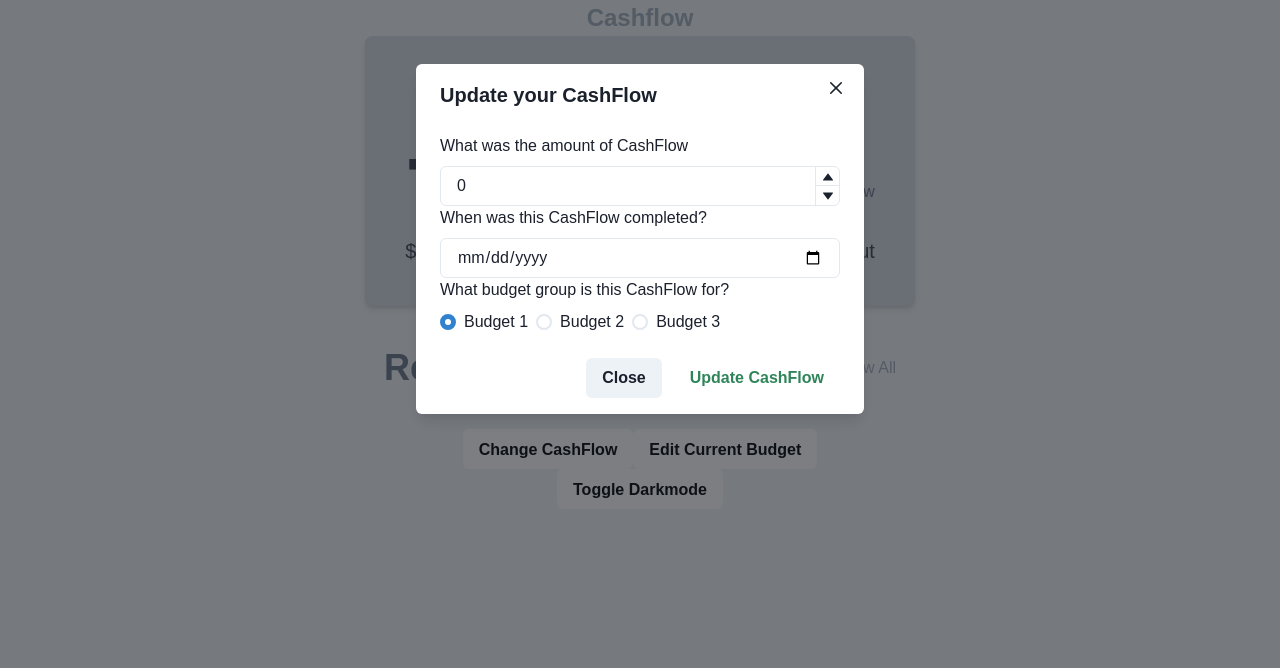
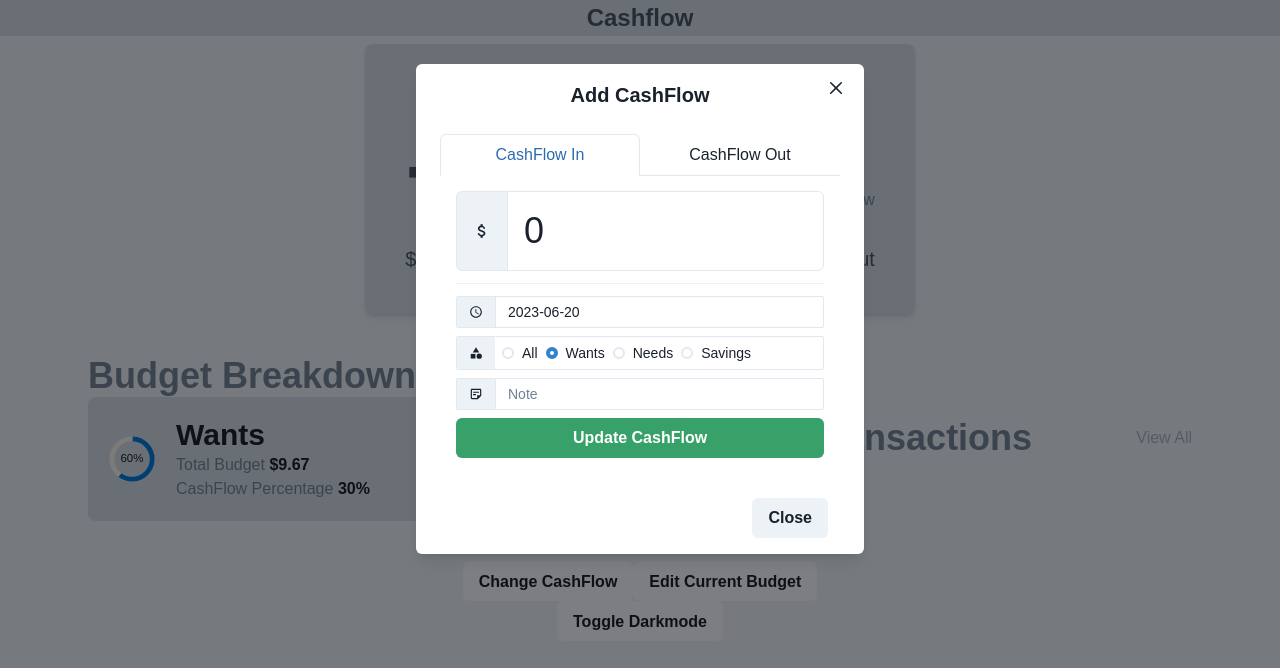
Before and after one commit to meguta/cashflow, a React (Create React App) app: page / in a window 1280 px wide. Both pictures are taken after a click on the button "Change CashFlow". Shown: the top 668 px of the page. Built offline with nearby package versions, Linux system fonts and the light colour scheme.

Commit message:
updated adding cashflow/started budget breakdown

```diff
--- a/package.json
+++ b/package.json
@@ -11,8 +11,10 @@
     "@testing-library/react": "^13.4.0",
     "@testing-library/user-event": "^13.5.0",
     "framer-motion": "^10.12.16",
+    "moment": "^2.29.4",
     "react": "^18.2.0",
     "react-dom": "^18.2.0",
+    "react-icons": "^4.10.1",
     "react-scripts": "5.0.1",
     "web-vitals": "^2.1.4"
   },
--- a/src/App.js
+++ b/src/App.js
@@ -1,28 +1,37 @@
 import {
-  Box, Flex, Text, Heading, Progress, Button,
+  Box, Flex, Text, Heading, Button,
+  CircularProgress, CircularProgressLabel,
   Tabs, TabList, TabPanels, Tab, TabPanel,
   Modal, ModalOverlay, ModalContent, ModalHeader, ModalFooter, ModalBody, ModalCloseButton,
   FormControl, FormLabel, FormErrorMessage, FormHelperText,
-  NumberInput, NumberInputField, NumberInputStepper, NumberIncrementStepper, NumberDecrementStepper,
+  Input, InputGroup,
   RadioGroup, Stack, Radio,
   useToast,
-  Input,
   Stat, StatLabel, StatNumber, StatHelpText, StatArrow, StatGroup,
   useDisclosure,
-  useColorMode
+  Icon,
+  useColorMode,
+  InputLeftAddon,
+  Divider
 } from "@chakra-ui/react"
 
+import { MdAttachMoney, MdOutlineAccessTime, MdCategory, MdOutlineStickyNote2 } from 'react-icons/md'
+
+import moment from 'moment'
 import { useState } from 'react'
 
 
 function App() {
-  const {toggleColorMode} = useColorMode()
+  const { toggleColorMode } = useColorMode()
   const [cashIn, setCashIn] = useState(32.22)
   const [cashOut, setCashOut] = useState(16.33)
 
-  const [cashFlowAmount, setCashFlowAmount] = useState(0)
-  const [cashFlowDate, setCashFlowDate] = useState("")
-  const [cashFlowBudget, setCashFlowBudget] = useState("budget1")
+  const [cashFlowInAmount, setCashFlowInAmount] = useState(0)
+  const [cashFlowOutAmount, setCashFlowOutAmount] = useState(0)
+  const [cashFlowDate, setCashFlowDate] = useState(moment().format("YYYY-MM-DD"))
+  const [cashFlowBudget, setCashFlowBudget] = useState("Wants")
+  const [cashFlowNote, setCashFlowNote] = useState("")
+  const [budgetDivisons, setBudgetDivisions] = useState([30, 50, 20])
 
   const [transactionList, setTransactionList] = useState([])
 
@@ -30,48 +39,56 @@ function App() {
   const toast = useToast()
 
   function handleUpdateCashflow(e) {
-    if (cashFlowAmount > 0) {
-      console.log(cashFlowAmount)
-      setCashIn(curr => (Number(curr)+Number(cashFlowAmount)))
-    } else if (cashFlowAmount < 0) {
-      setCashOut(curr => (Number(curr)-Number(cashFlowAmount)))
+    if (e.currentTarget.id === "in") {
+      console.log(cashFlowInAmount)
+      setCashIn(curr => (Number(curr) + Number(cashFlowInAmount)))
+    } else if (e.currentTarget.id === "out") {
+      setCashOut(curr => (Number(curr) + Number(cashFlowOutAmount)))
     }
     const transaction = {
-      value: Number(cashFlowAmount),
+      value: (e.currentTarget.id === "in" ? Number(cashFlowInAmount) : Number(-cashFlowOutAmount)),
       time: cashFlowDate,
-      budget: cashFlowBudget}
+      budget: cashFlowBudget,
+      note: cashFlowNote
+    }
     setTransactionList(prev => [...prev, transaction])
     console.log(transactionList)
-
-    toast({title: 'CashFlow updated.',
-           description: "You've added a CashFlow of $" + Number(cashFlowAmount).toFixed(2) + ".",
+    let toastDescription = (e.currentTarget.id === "in" ? `Your CashFlow has increased by $${Number(cashFlowInAmount).toFixed(2)}.` : `Your CashFlow has decreased by $${Number(cashFlowOutAmount).toFixed(2)}.`)
+    toast({
+      title: 'CashFlow updated.',
+      description: toastDescription,
       status: 'success',
       duration: 9000,
-           isClosable: true})
+      isClosable: true
+    })
     onClose(e)
   }
 
 
-  function displayBudget(budgetName) {
-    const budgetTransactions = transactionList.filter(trans => trans.budget === budgetName)
-    const budgetRender = budgetTransactions.map(trans =>
-      <Flex width="100%" background="gray.300" rounded="md" boxShadow="inner" padding="4" margin="2"justifyContent="space-between">
-        <Text>Category</Text>
+  function displayRecentTransactions() {
+    const transactionRender = transactionList.map(trans =>
+      <Flex width="100%" background="gray.300" rounded="md" boxShadow="inner" padding="4" margin="2" justifyContent="space-between">
         <Box>
-          <Text>{ trans.value > 0 ? "+ $"+trans.value : "- $"+trans.value}</Text>
-          <Text>{Date(trans.time)}</Text>
+
+          <Text as="span" color="gray.500" margin="2">{trans.budget}</Text>
+          <Text as="span" fontSize="xl" textAlign="start" margin="2">{trans.note}</Text>
+
+        </Box>
+        <Box>
+          <Text>{trans.value > 0 ? "+ $" + trans.value : "- $" + (-trans.value)}</Text>
+          <Text color="gray.400">{moment(trans.time, "YYYY-MM-DD").calendar()}</Text>
         </Box>
 
       </Flex>
 
 
     )
-    return budgetRender
+    return transactionRender
   }
 
   return (
     <Flex height="100vh" bg="gray.200" alignItems="center" direction="column">
-    <Text fontSize="2xl" color="gray.400" fontWeight="extrabold">Cashflow</Text>
+      <Text backgroundColor="gray.300" mb="2" textAlign="center" width="100%" fontSize="2xl" color="gray.600" fontWeight="extrabold">Cashflow</Text>
       <Flex color="gray.500" boxShadow="md" rounded="lg" padding="10" paddingTop="5" background="gray.300" justifyContent="center" direction="column">
         <Text textAlign="center" fontSize="2xl" fontWeight="bold">Total CashFlow</Text>
         <Box>
@@ -83,58 +100,141 @@ function App() {
           <Text fontSize="xl" color="gray.600">${cashOut.toFixed(2)} out</Text>
         </Flex>
       </Flex>
-      <Flex width="40vw" margin="10"  justifyContent="center" direction="column">
+      <Flex>
+        <Flex width="40vw" margin="10" direction="column">
+          <Heading as="span" textAlign="start " color="gray.500">Budget Breakdown</Heading>
+          <Stack>
+          <Flex backgroundColor="gray.300" rounded="lg" padding="5" alignItems="center">
+              <CircularProgress value={60} mr="5">
+                <CircularProgressLabel>60%</CircularProgressLabel>
+              </CircularProgress>
+              <Box>
+                <Heading fontSize="3xl">Wants</Heading>
+                <Text as="span" color="gray.500">Total Budget</Text> <Text as="span" fontWeight="bold">${(cashIn*(budgetDivisons[0]/100)).toFixed(2)}</Text>
+                <br/>
+                <Text as="span" color="gray.500">CashFlow Percentage</Text> <Text as="span" fontSize="md" fontWeight="bold">{budgetDivisons[0]}%</Text>
+              </Box>
+            </Flex>
+          </Stack>
+
+        </Flex>
+        <Flex width="40vw" margin="10" justifyContent="center" direction="column">
           <Flex justifyContent="space-between" alignItems="center">
             <Heading as="span" textAlign="start " color="gray.500">Recent Transactions</Heading>
             <Text color="gray.400" as="span">View All</Text>
           </Flex>
           <Flex direction="column" justifyContent="center">
-        {displayBudget("budget1")}
-        {displayBudget("budget2")}
-        {displayBudget("budget3")}
+            {displayRecentTransactions()}
           </Flex>
+        </Flex>
+
       </Flex>
       <Flex>
         <Button onClick={onOpen}>Change CashFlow</Button>
-        <Modal isOpen={isOpen} onClose={onClose}>
+        <Modal isOpen={isOpen} onClose={onClose} >
           <ModalOverlay />
           <ModalContent>
-            <ModalHeader>Update your CashFlow</ModalHeader>
+            <ModalHeader textAlign="center">Add CashFlow</ModalHeader>
             <ModalCloseButton />
             <ModalBody>
+              <Tabs isFitted variant='enclosed'>
+                <TabList>
+                  <Tab>CashFlow In</Tab>
+                  <Tab>CashFlow Out</Tab>
+                </TabList>
+                <TabPanels>
+                  <TabPanel>
                     <Flex>
                       <FormControl>
-                  <FormLabel>What was the amount of CashFlow</FormLabel>
-                  <NumberInput value={cashFlowAmount} onChange={setCashFlowAmount}>
-                    <NumberInputField />
-                    <NumberInputStepper>
-                      <NumberIncrementStepper />
-                      <NumberDecrementStepper />
-                    </NumberInputStepper>
-                  </NumberInput>
-                  <FormLabel>When was this CashFlow completed?</FormLabel>
+                        <InputGroup size="lg" >
+                          <InputLeftAddon height={20} children={<Icon as={MdAttachMoney} />} />
+                          <Input fontSize="4xl" height="20" type="text" value={cashFlowInAmount} onChange={(e) => { setCashFlowInAmount(e.target.value) }} />
+                        </InputGroup>
+
+                        <Divider marginTop="3" marginBottom="3" />
+
+                        <Stack>
+
+                          <InputGroup size="sm">
+                            <InputLeftAddon children={<Icon as={MdOutlineAccessTime} />} />
+                            <Input
+                              type="text"
+                              onFocus={(e) => e.target.type = "date"}
+                              onBlur={(e) => e.target.type = "text"}
+                              value={cashFlowDate}
+                              onChange={(e) => { setCashFlowDate(e.target.value) }}
+                            />
+                          </InputGroup>
+                          <RadioGroup value={cashFlowBudget} onChange={setCashFlowBudget}>
+                            <Stack as={InputGroup} size="sm" direction="row" variant="outline" rounded="sm" borderWidth="1px">
+                              <InputLeftAddon borderWidth="0px" children={<Icon as={MdCategory} />} />
+                              <Radio value="All">All</Radio>
+                              <Radio value="Wants">Wants</Radio>
+                              <Radio value="Needs">Needs</Radio>
+                              <Radio value="Savings">Savings</Radio>
+                            </Stack>
+                          </RadioGroup>
+
+                          <InputGroup size="sm">
+                            <InputLeftAddon children={<Icon as={MdOutlineStickyNote2} />} />
+                            <Input onChange={(e) => setCashFlowNote(e.target.value)} value={cashFlowNote} type="text" placeholder="Note" />
+                          </InputGroup>
+                          <Button id="in" colorScheme="green" onClick={handleUpdateCashflow}>Update CashFlow</Button>
+                        </Stack>
+                      </FormControl>
+                    </Flex>
+
+                  </TabPanel>
+                  <TabPanel>
+
+                    <Flex>
+                      <FormControl>
+                        <InputGroup size="lg" >
+                          <InputLeftAddon height={20} children={<Icon as={MdAttachMoney} />} />
+                          <Input fontSize="4xl" height="20" type="text" value={cashFlowOutAmount} onChange={(e) => { setCashFlowOutAmount(e.target.value) }} />
+                        </InputGroup>
+
+                        <Divider marginTop="3" marginBottom="3" />
+
+                        <Stack>
+
+                          <InputGroup size="sm">
+                            <InputLeftAddon children={<Icon as={MdOutlineAccessTime} />} />
                             <Input
                               placeholder="Select Date and Time"
-                    size="md"
-                    type="date"
+                              type="text"
+                              onFocus={(e) => e.target.type = "date"}
+                              onBlur={(e) => e.target.type = "text"}
                               value={cashFlowDate}
-                    onChange={(e) => {setCashFlowDate(e.target.value)}}
+                              onChange={(e) => { setCashFlowDate(e.target.value) }}
                             />
-                  <FormLabel>What budget group is this CashFlow for?</FormLabel>
+                          </InputGroup>
                           <RadioGroup value={cashFlowBudget} onChange={setCashFlowBudget}>
-                    <Stack direction="row">
-                      <Radio value="budget1">Budget 1</Radio>
-                      <Radio value="budget2">Budget 2</Radio>
-                      <Radio value="budget3">Budget 3</Radio>
+                            <Stack as={InputGroup} size="sm" direction="row" variant="outline" rounded="sm" borderWidth="1px">
+                              <InputLeftAddon borderWidth="0px" children={<Icon as={MdCategory} />} />
+                              <Radio value="Wants">Wants</Radio>
+                              <Radio value="Needs">Needs</Radio>
+                              <Radio value="Savings">Savings</Radio>
                             </Stack>
                           </RadioGroup>
+
+                          <InputGroup size="sm">
+                            <InputLeftAddon children={<Icon as={MdOutlineStickyNote2} />} />
+                            <Input onChange={(e) => setCashFlowNote(e.target.value)} value={cashFlowNote} type="text" placeholder="Note" />
+                          </InputGroup>
+                          <Button id="out" colorScheme="green" onClick={handleUpdateCashflow}>Update CashFlow</Button>
+                        </Stack>
                       </FormControl>
                     </Flex>
+                  </TabPanel>
+                </TabPanels>
+              </Tabs>
+
+
             </ModalBody>
 
             <ModalFooter>
               <Button mr={3} onClick={onClose}>Close</Button>
-              <Button colorScheme="green" variant="ghost" onClick={handleUpdateCashflow}>Update CashFlow</Button>
             </ModalFooter>
           </ModalContent>
 
```
Also changed, not shown: 1 other file (tests, documents, lock files or other folders). Lines whose indentation alone changed are shown as unchanged.
